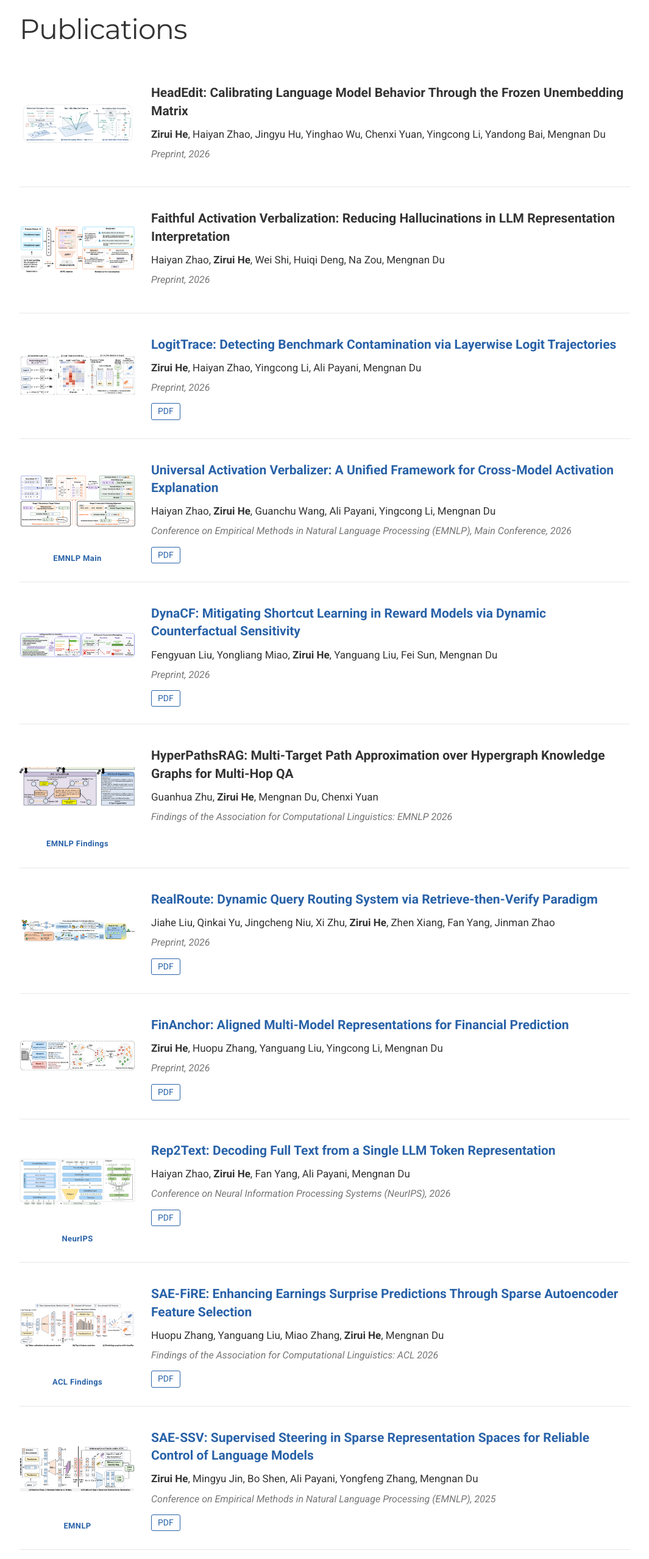
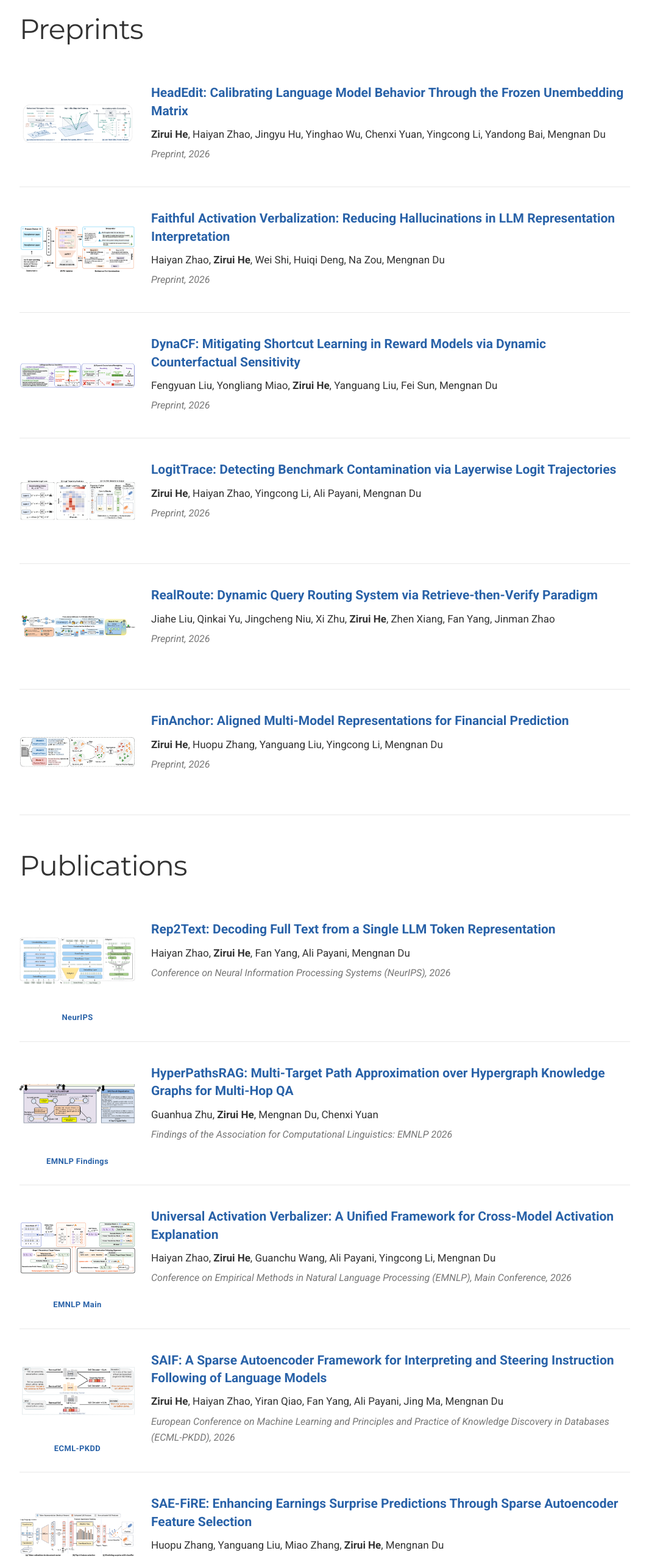
Before and after one commit to ZiruiHE99/ziruihe99.github.io, a plain HTML site: page publications.html in a window 1280 px wide. Shown: the part 120-2677 px from the top of the page at 61% size, without its empty margins (107-1172 px from the left). Drawn offline with Linux system fonts and the light colour scheme.

Commit message:
Separate preprints and publications, update paper links and news

```diff
--- a/publications.html
+++ b/publications.html
@@ -20,7 +20,7 @@
 <main id="main" class="document">
 
 <article>
-<h2 id="publications">Publications</h2>
+<h2 id="preprints" class="publication-heading">Preprints</h2>
 
 <div class="publications">
 <ol class="bibliography">
@@ -36,18 +36,11 @@
 
   </div>
   <div class="col-sm-9" style="position: relative;padding-right: 15px;padding-left: 20px;">
-      <div class="title">HeadEdit: Calibrating Language Model Behavior Through the Frozen Unembedding Matrix</div>
+      <div class="title"><a href="https://arxiv.org/abs/2610.01170">HeadEdit: Calibrating Language Model Behavior Through the Frozen Unembedding Matrix</a></div>
       <div class="author"><strong>Zirui He</strong>, Haiyan Zhao, Jingyu Hu, Yinghao Wu, Chenxi Yuan, Yingcong Li, Yandong Bai, Mengnan Du</div>
       <div class="periodical"><em>Preprint, 2026</em>
       </div>
-    <div class="links">
 
-
-
-
-
-
-    </div>
   </div>
 </div>
 </li>
@@ -64,18 +57,32 @@
 
   </div>
   <div class="col-sm-9" style="position: relative;padding-right: 15px;padding-left: 20px;">
-      <div class="title">Faithful Activation Verbalization: Reducing Hallucinations in LLM Representation Interpretation</div>
+      <div class="title"><a href="https://arxiv.org/abs/2609.34033">Faithful Activation Verbalization: Reducing Hallucinations in LLM Representation Interpretation</a></div>
       <div class="author">Haiyan Zhao, <strong>Zirui He</strong>, Wei Shi, Huiqi Deng, Na Zou, Mengnan Du</div>
       <div class="periodical"><em>Preprint, 2026</em>
       </div>
-    <div class="links">
+
+  </div>
+</div>
+</li>
+<br />
 
 
 
+<li>
+<div class="pub-row">
+  <div class="col-sm-3 abbr" style="position: relative;padding-right: 15px;padding-left: 15px;">
+
+    <img src="/dynacf.png" class="teaser img-fluid z-depth-1" alt="Figure for DynaCF: Mitigating Shortcut Learning in Reward Models via Dynamic Counterfactual Sensitivity" loading="lazy" />
 
 
+  </div>
+  <div class="col-sm-9" style="position: relative;padding-right: 15px;padding-left: 20px;">
+      <div class="title"><a href="http://arxiv.org/abs/2606.09043">DynaCF: Mitigating Shortcut Learning in Reward Models via Dynamic Counterfactual Sensitivity</a></div>
+      <div class="author">Fengyuan Liu, Yongliang Miao, <strong>Zirui He</strong>, Yanguang Liu, Fei Sun, Mengnan Du</div>
+      <div class="periodical"><em>Preprint, 2026</em>
+      </div>
 
-    </div>
   </div>
 </div>
 </li>
@@ -96,16 +103,105 @@
       <div class="author"><strong>Zirui He</strong>, Haiyan Zhao, Yingcong Li, Ali Payani, Mengnan Du</div>
       <div class="periodical"><em>Preprint, 2026</em>
       </div>
-    <div class="links">
 
-      <a href="https://arxiv.org/abs/2509.20909v2" class="btn btn-sm z-depth-0" role="button" target="_blank" style="font-size:12px;">PDF</a>
+  </div>
+</div>
+</li>
+<br />
 
 
 
+<li>
+<div class="pub-row">
+  <div class="col-sm-3 abbr" style="position: relative;padding-right: 15px;padding-left: 15px;">
+
+    <img src="/realroute.png" class="teaser img-fluid z-depth-1" alt="Figure for RealRoute: Dynamic Query Routing System via Retrieve-then-Verify Paradigm" loading="lazy" />
+
+
+  </div>
+  <div class="col-sm-9" style="position: relative;padding-right: 15px;padding-left: 20px;">
+      <div class="title"><a href="http://arxiv.org/abs/2604.20860">RealRoute: Dynamic Query Routing System via Retrieve-then-Verify Paradigm</a></div>
+      <div class="author">Jiahe Liu, Qinkai Yu, Jingcheng Niu, Xi Zhu, <strong>Zirui He</strong>, Zhen Xiang, Fan Yang, Jinman Zhao</div>
+      <div class="periodical"><em>Preprint, 2026</em>
+      </div>
+
+  </div>
+</div>
+</li>
+<br />
 
 
 
-    </div>
+<li>
+<div class="pub-row">
+  <div class="col-sm-3 abbr" style="position: relative;padding-right: 15px;padding-left: 15px;">
+
+    <img src="/financhor.png" class="teaser img-fluid z-depth-1" alt="Figure for FinAnchor: Aligned Multi-Model Representations for Financial Prediction" loading="lazy" />
+
+
+  </div>
+  <div class="col-sm-9" style="position: relative;padding-right: 15px;padding-left: 20px;">
+      <div class="title"><a href="http://arxiv.org/abs/2602.20859">FinAnchor: Aligned Multi-Model Representations for Financial Prediction</a></div>
+      <div class="author"><strong>Zirui He</strong>, Huopu Zhang, Yanguang Liu, Yingcong Li, Mengnan Du</div>
+      <div class="periodical"><em>Preprint, 2026</em>
+      </div>
+
+  </div>
+</div>
+</li>
+<br />
+
+
+
+</ol>
+</div>
+
+<h2 id="publications" class="publication-heading">Publications</h2>
+
+<div class="publications">
+<ol class="bibliography">
+
+
+
+<li>
+<div class="pub-row">
+  <div class="col-sm-3 abbr" style="position: relative;padding-right: 15px;padding-left: 15px;">
+
+    <img src="/rep2text.png" class="teaser img-fluid z-depth-1" alt="Figure for Rep2Text: Decoding Full Text from a Single LLM Token Representation" loading="lazy" />
+
+    <abbr class="badge">NeurIPS</abbr>
+
+
+  </div>
+  <div class="col-sm-9" style="position: relative;padding-right: 15px;padding-left: 20px;">
+      <div class="title"><a href="https://arxiv.org/pdf/2511.06571">Rep2Text: Decoding Full Text from a Single LLM Token Representation</a></div>
+      <div class="author">Haiyan Zhao, <strong>Zirui He</strong>, Fan Yang, Ali Payani, Mengnan Du</div>
+      <div class="periodical"><em>Conference on Neural Information Processing Systems (NeurIPS), 2026</em>
+      </div>
+
+  </div>
+</div>
+</li>
+<br />
+
+
+
+<li>
+<div class="pub-row">
+  <div class="col-sm-3 abbr" style="position: relative;padding-right: 15px;padding-left: 15px;">
+
+    <img src="/hyperpathsrag.png" class="teaser img-fluid z-depth-1" alt="Figure for HyperPathsRAG: Multi-Target Path Approximation over Hypergraph Knowledge Graphs for Multi-Hop QA" loading="lazy" />
+
+    <abbr class="badge">EMNLP Findings</abbr>
+
+
+  </div>
+  <div class="col-sm-9" style="position: relative;padding-right: 15px;padding-left: 20px;">
+      <div class="title"><a href="https://openreview.net/pdf?id=szEogTm2ZF">HyperPathsRAG: Multi-Target Path Approximation over Hypergraph Knowledge Graphs for Multi-Hop QA</a></div>
+      <div class="author">Guanhua Zhu, <strong>Zirui He</strong>, Mengnan Du, Chenxi Yuan</div>
+      <div class="periodical"><em>Findings of the Association for Computational Linguistics: EMNLP 2026</em>
+      </div>
+
   </div>
 </div>
 </li>
@@ -128,16 +224,7 @@
       <div class="author">Haiyan Zhao, <strong>Zirui He</strong>, Guanchu Wang, Ali Payani, Yingcong Li, Mengnan Du</div>
       <div class="periodical"><em>Conference on Empirical Methods in Natural Language Processing (EMNLP), Main Conference, 2026</em>
       </div>
-    <div class="links">
 
-      <a href="https://arxiv.org/abs/2605.25903" class="btn btn-sm z-depth-0" role="button" target="_blank" style="font-size:12px;">PDF</a>
-
-
-
-
-
-
-    </div>
   </div>
 </div>
 </li>
@@ -149,147 +236,18 @@
 <div class="pub-row">
   <div class="col-sm-3 abbr" style="position: relative;padding-right: 15px;padding-left: 15px;">
 
-    <img src="/dynacf.png" class="teaser img-fluid z-depth-1" alt="Figure for DynaCF: Mitigating Shortcut Learning in Reward Models via Dynamic Counterfactual Sensitivity" loading="lazy" />
+    <img src="/saif.png" class="teaser img-fluid z-depth-1" alt="Figure for SAIF: A Sparse Autoencoder Framework for Interpreting and Steering Instruction Following of Language Models" loading="lazy" />
+
+    <abbr class="badge">ECML-PKDD</abbr>
 
 
   </div>
   <div class="col-sm-9" style="position: relative;padding-right: 15px;padding-left: 20px;">
-      <div class="title"><a href="http://arxiv.org/abs/2606.09043">DynaCF: Mitigating Shortcut Learning in Reward Models via Dynamic Counterfactual Sensitivity</a></div>
-      <div class="author">Fengyuan Liu, Yongliang Miao, <strong>Zirui He</strong>, Yanguang Liu, Fei Sun, Mengnan Du</div>
-      <div class="periodical"><em>Preprint, 2026</em>
+      <div class="title"><a href="https://arxiv.org/abs/2502.11356">SAIF: A Sparse Autoencoder Framework for Interpreting and Steering Instruction Following of Language Models</a></div>
+      <div class="author"><strong>Zirui He</strong>, Haiyan Zhao, Yiran Qiao, Fan Yang, Ali Payani, Jing Ma, Mengnan Du</div>
+      <div class="periodical"><em>European Conference on Machine Learning and Principles and Practice of Knowledge Discovery in Databases (ECML-PKDD), 2026</em>
       </div>
-    <div class="links">
 
-      <a href="http://arxiv.org/abs/2606.09043" class="btn btn-sm z-depth-0" role="button" target="_blank" style="font-size:12px;">PDF</a>
-
-
-
-
-
-
-    </div>
-  </div>
-</div>
-</li>
-<br />
-
-
-
-<li>
-<div class="pub-row">
-  <div class="col-sm-3 abbr" style="position: relative;padding-right: 15px;padding-left: 15px;">
-
-    <img src="/hyperpathsrag.png" class="teaser img-fluid z-depth-1" alt="Figure for HyperPathsRAG: Multi-Target Path Approximation over Hypergraph Knowledge Graphs for Multi-Hop QA" loading="lazy" />
-
-    <abbr class="badge">EMNLP Findings</abbr>
-
-
-  </div>
-  <div class="col-sm-9" style="position: relative;padding-right: 15px;padding-left: 20px;">
-      <div class="title">HyperPathsRAG: Multi-Target Path Approximation over Hypergraph Knowledge Graphs for Multi-Hop QA</div>
-      <div class="author">Guanhua Zhu, <strong>Zirui He</strong>, Mengnan Du, Chenxi Yuan</div>
-      <div class="periodical"><em>Findings of the Association for Computational Linguistics: EMNLP 2026</em>
-      </div>
-    <div class="links">
-
-
-
-
-
-
-    </div>
-  </div>
-</div>
-</li>
-<br />
-
-
-
-<li>
-<div class="pub-row">
-  <div class="col-sm-3 abbr" style="position: relative;padding-right: 15px;padding-left: 15px;">
-
-    <img src="/realroute.png" class="teaser img-fluid z-depth-1" alt="Figure for RealRoute: Dynamic Query Routing System via Retrieve-then-Verify Paradigm" loading="lazy" />
-
-
-  </div>
-  <div class="col-sm-9" style="position: relative;padding-right: 15px;padding-left: 20px;">
-      <div class="title"><a href="http://arxiv.org/abs/2604.20860">RealRoute: Dynamic Query Routing System via Retrieve-then-Verify Paradigm</a></div>
-      <div class="author">Jiahe Liu, Qinkai Yu, Jingcheng Niu, Xi Zhu, <strong>Zirui He</strong>, Zhen Xiang, Fan Yang, Jinman Zhao</div>
-      <div class="periodical"><em>Preprint, 2026</em>
-      </div>
-    <div class="links">
-
-      <a href="http://arxiv.org/abs/2604.20860" class="btn btn-sm z-depth-0" role="button" target="_blank" style="font-size:12px;">PDF</a>
-
-
-
-
-
-
-    </div>
-  </div>
-</div>
-</li>
-<br />
-
-
-
-<li>
-<div class="pub-row">
-  <div class="col-sm-3 abbr" style="position: relative;padding-right: 15px;padding-left: 15px;">
-
-    <img src="/financhor.png" class="teaser img-fluid z-depth-1" alt="Figure for FinAnchor: Aligned Multi-Model Representations for Financial Prediction" loading="lazy" />
-
-
-  </div>
-  <div class="col-sm-9" style="position: relative;padding-right: 15px;padding-left: 20px;">
-      <div class="title"><a href="http://arxiv.org/abs/2602.20859">FinAnchor: Aligned Multi-Model Representations for Financial Prediction</a></div>
-      <div class="author"><strong>Zirui He</strong>, Huopu Zhang, Yanguang Liu, Yingcong Li, Mengnan Du</div>
-      <div class="periodical"><em>Preprint, 2026</em>
-      </div>
-    <div class="links">
-
-      <a href="http://arxiv.org/abs/2602.20859" class="btn btn-sm z-depth-0" role="button" target="_blank" style="font-size:12px;">PDF</a>
-
-
-
-
-
-
-    </div>
-  </div>
-</div>
-</li>
-<br />
-
-
-
-<li>
-<div class="pub-row">
-  <div class="col-sm-3 abbr" style="position: relative;padding-right: 15px;padding-left: 15px;">
-
-    <img src="/rep2text.png" class="teaser img-fluid z-depth-1" alt="Figure for Rep2Text: Decoding Full Text from a Single LLM Token Representation" loading="lazy" />
-
-    <abbr class="badge">NeurIPS</abbr>
-
-
-  </div>
-  <div class="col-sm-9" style="position: relative;padding-right: 15px;padding-left: 20px;">
-      <div class="title"><a href="https://arxiv.org/pdf/2511.06571">Rep2Text: Decoding Full Text from a Single LLM Token Representation</a></div>
-      <div class="author">Haiyan Zhao, <strong>Zirui He</strong>, Fan Yang, Ali Payani, Mengnan Du</div>
-      <div class="periodical"><em>Conference on Neural Information Processing Systems (NeurIPS), 2026</em>
-      </div>
-    <div class="links">
-
-      <a href="https://arxiv.org/pdf/2511.06571" class="btn btn-sm z-depth-0" role="button" target="_blank" style="font-size:12px;">PDF</a>
-
-
-
-
-
-
-    </div>
   </div>
 </div>
 </li>
@@ -312,16 +270,7 @@
       <div class="author">Huopu Zhang, Yanguang Liu, Miao Zhang, <strong>Zirui He</strong>, Mengnan Du</div>
       <div class="periodical"><em>Findings of the Association for Computational Linguistics: ACL 2026</em>
       </div>
-    <div class="links">
 
-      <a href="https://arxiv.org/abs/2505.14420v2" class="btn btn-sm z-depth-0" role="button" target="_blank" style="font-size:12px;">PDF</a>
-
-
-
-
-
-
-    </div>
   </div>
 </div>
 </li>
@@ -344,48 +293,7 @@
       <div class="author"><strong>Zirui He</strong>, Mingyu Jin, Bo Shen, Ali Payani, Yongfeng Zhang, Mengnan Du</div>
       <div class="periodical"><em>Conference on Empirical Methods in Natural Language Processing (EMNLP), 2025</em>
       </div>
-    <div class="links">
 
-      <a href="https://aclanthology.org/2025.emnlp-main.112.pdf" class="btn btn-sm z-depth-0" role="button" target="_blank" style="font-size:12px;">PDF</a>
-
-
-
-
-
-
-    </div>
-  </div>
-</div>
-</li>
-<br />
-
-
-
-<li>
-<div class="pub-row">
-  <div class="col-sm-3 abbr" style="position: relative;padding-right: 15px;padding-left: 15px;">
-
-    <img src="/saif.png" class="teaser img-fluid z-depth-1" alt="Figure for SAIF: A Sparse Autoencoder Framework for Interpreting and Steering Instruction Following of Language Models" loading="lazy" />
-
-    <abbr class="badge">ECML-PKDD</abbr>
-
-
-  </div>
-  <div class="col-sm-9" style="position: relative;padding-right: 15px;padding-left: 20px;">
-      <div class="title"><a href="https://arxiv.org/abs/2502.11356">SAIF: A Sparse Autoencoder Framework for Interpreting and Steering Instruction Following of Language Models</a></div>
-      <div class="author"><strong>Zirui He</strong>, Haiyan Zhao, Yiran Qiao, Fan Yang, Ali Payani, Jing Ma, Mengnan Du</div>
-      <div class="periodical"><em>European Conference on Machine Learning and Principles and Practice of Knowledge Discovery in Databases (ECML-PKDD), 2026</em>
-      </div>
-    <div class="links">
-
-      <a href="https://arxiv.org/abs/2502.11356" class="btn btn-sm z-depth-0" role="button" target="_blank" style="font-size:12px;">PDF</a>
-
-
-
-
-
-
-    </div>
   </div>
 </div>
 </li>
@@ -408,16 +316,7 @@
       <div class="author"><strong>Zirui He</strong>, Huiqi Deng, Haiyan Zhao, Ninghao Liu, Mengnan Du</div>
       <div class="periodical"><em>International Conference on Computational Linguistics (COLING), 2024</em>
       </div>
-    <div class="links">
 
-      <a href="https://aclanthology.org/2024.lrec-main.991.pdf" class="btn btn-sm z-depth-0" role="button" target="_blank" style="font-size:12px;">PDF</a>
-
-
-
-
-
-
-    </div>
   </div>
 </div>
 </li>
```
Also changed, not shown: index.html (+1 -2 lines), academic.css.
